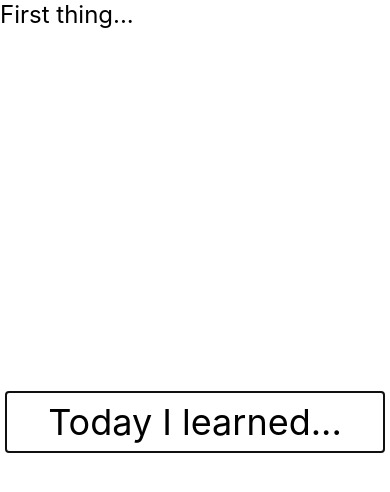
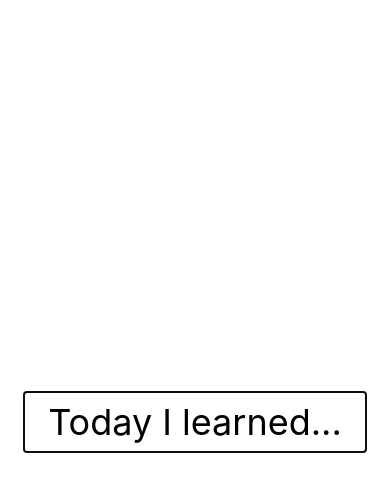
Before and after one commit to cbodonnell/til, a React Native app: screen / in a window 390 px wide. Shown: the top 492 px of the page. Built offline with nearby package versions, Linux system fonts and the light colour scheme.

Commit message:
KeyboardAvoidingView

```diff
--- a/App.tsx
+++ b/App.tsx
@@ -1,11 +1,12 @@
-import { useEffect, useRef, useState } from 'react';
+import React, { useEffect, useState } from 'react';
 import {
   StyleSheet,
-  Text,
   TextInput,
   View,
   NativeSyntheticEvent,
-  TextInputSubmitEditingEventData
+  TextInputSubmitEditingEventData,
+  KeyboardAvoidingView,
+  Platform
 } from 'react-native';
 
 export default function App() {
@@ -13,34 +14,27 @@ export default function App() {
 
   const [input, setInput] = useState<TextInput | null>();
   const [text, setText] = useState('');
-  const [tils, setTils] = useState<string[]>(['First thing...']);
 
   useEffect(() => {
-    // write your code here, it's like componentWillMount
     input?.focus();
   }, [input])
 
   const onSubmit = (e: NativeSyntheticEvent<TextInputSubmitEditingEventData>) => {
     e.stopPropagation();
+    if (!text) return;
     console.log(`Learned: ${text}`);
-    setTils([...tils, text])
     setText('');
     input?.focus();
   }
 
   return (
-    <View style={styles.container}>
-      <View style={styles.content}>
-        <View style={styles.tils}>
-
-        {tils.map(til =>
-          <Text style={styles.til}>{til}</Text>
-        )}
-        </View>
+    <KeyboardAvoidingView
+      behavior={Platform.OS === "ios" ? "padding" : "height"}
+      style={styles.container}>
+      <View style={styles.inner}>
         <TextInput
           ref={el => setInput(el)}
           style={styles.input}
-          returnKeyType="next"
           placeholder="Today I learned..."
           blurOnSubmit={false}
           onChangeText={newText => setText(newText)}
@@ -48,42 +42,25 @@ export default function App() {
           onSubmitEditing={onSubmit}
         />
       </View>
-    </View>
+    </KeyboardAvoidingView>
   );
 }
 
 const styles = StyleSheet.create({
   container: {
+    flex: 1
+  },
+  inner: {
+    padding: 24,
     flex: 1,
-    backgroundColor: '#fff',
-    alignItems: 'center',
-    justifyContent: 'center'
-  },
-  content: {
-    flex: 1,
-    backgroundColor: '#fff',
-    alignItems: 'center',
-    justifyContent: 'center',
-    padding: 6,
-    width: '100%',
-    maxWidth: 1200
-  },
-  header: {
-    fontSize: 36
+    justifyContent: "space-around",
+    alignItems: 'center'
   },
   input: {
     width: '100%',
     height: 60,
     fontSize: 36,
-    textAlign: "center"
+    textAlign: "center",
+    maxWidth: 1200
   },
-  tils: {
-    position: 'absolute',
-    width: '100%',
-    height: '100%',
-    zIndex: -10
-  },
-  til: {
-    fontSize: 24
-  }
 });
```
